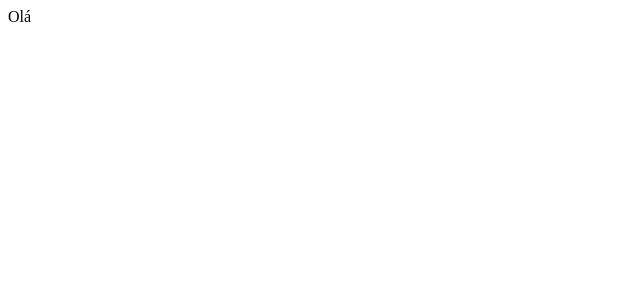
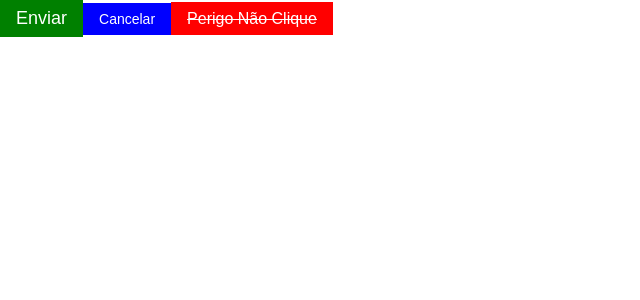
Before and after one commit to EduEbac/portifolio, a React (Create React App) app: page / in a window 1280 px wide. Shown: the top 300 px of the page, without its empty margins (0-640 px from the left). Built offline with nearby package versions, Linux system fonts and the light colour scheme.

Commit message:
Configurando o ambiente de desenvolvimento

```diff
--- a/public/index.html
+++ b/public/index.html
@@ -1,5 +1,5 @@
 <!DOCTYPE html>
-<html lang="en">
+<html lang="pt-br">
   <head>
     <meta charset="utf-8" />
     <link rel="icon" href="%PUBLIC_URL%/favicon.ico" />
--- a/src/App.tsx
+++ b/src/App.tsx
@@ -1,9 +1,13 @@
-import Teste from './Teste';
+import Teste from './teste'
+import EstiloGlobal from './styles'
 
 function App() {
   return (
-    <Teste />
+    <>
+      <EstiloGlobal />
+      <Teste />
+    </>
   )
 }
 
-export default App;
+export default App
--- a/src/Teste.tsx
+++ b/src/Teste.tsx
@@ -1,6 +1,42 @@
 import styled from 'styled-components'
 
+type BotaoProps = {
+  $principal?: boolean
+  $fontSize?: string
+  $fontFamily?: string
+}
+
+const Botao = styled.button<BotaoProps>`
+  background-color: ${(p) => (p.$principal ? 'green' : 'blue')};
+  font-size: ${(p) => p.$fontSize || '16px'};
+  font-family: ${(p) => p.$fontFamily || 'sans-serif'};
+  color: white;
+  border: none;
+  padding: 0.5rem 1rem;
+  cursor: pointer;
+`
+
+const BotaoPerigo = styled(Botao)`
+  background-color: red;
+  color: #fff;
+
+  span {
+    text-decoration: line-through;
+  }
+`
+
 function Teste() {
-    return <div>Olá</div>
+  return (
+    <>
+      <Botao $fontSize="18px" $principal>
+        Enviar
+      </Botao>
+      <Botao $fontSize="14px">Cancelar</Botao>
+      <BotaoPerigo as="a">
+        <span>Perigo Não Clique</span>
+      </BotaoPerigo>
+    </>
+  )
 }
+
 export default Teste
--- /dev/null
+++ b/src/styles.ts
@@ -0,0 +1,9 @@
+import { createGlobalStyle } from 'styled-components'
+
+const EstiloGlobal = createGlobalStyle`
+    * {
+    margin: 0;
+    padding: 0;
+    }
+`
+export default EstiloGlobal
```
